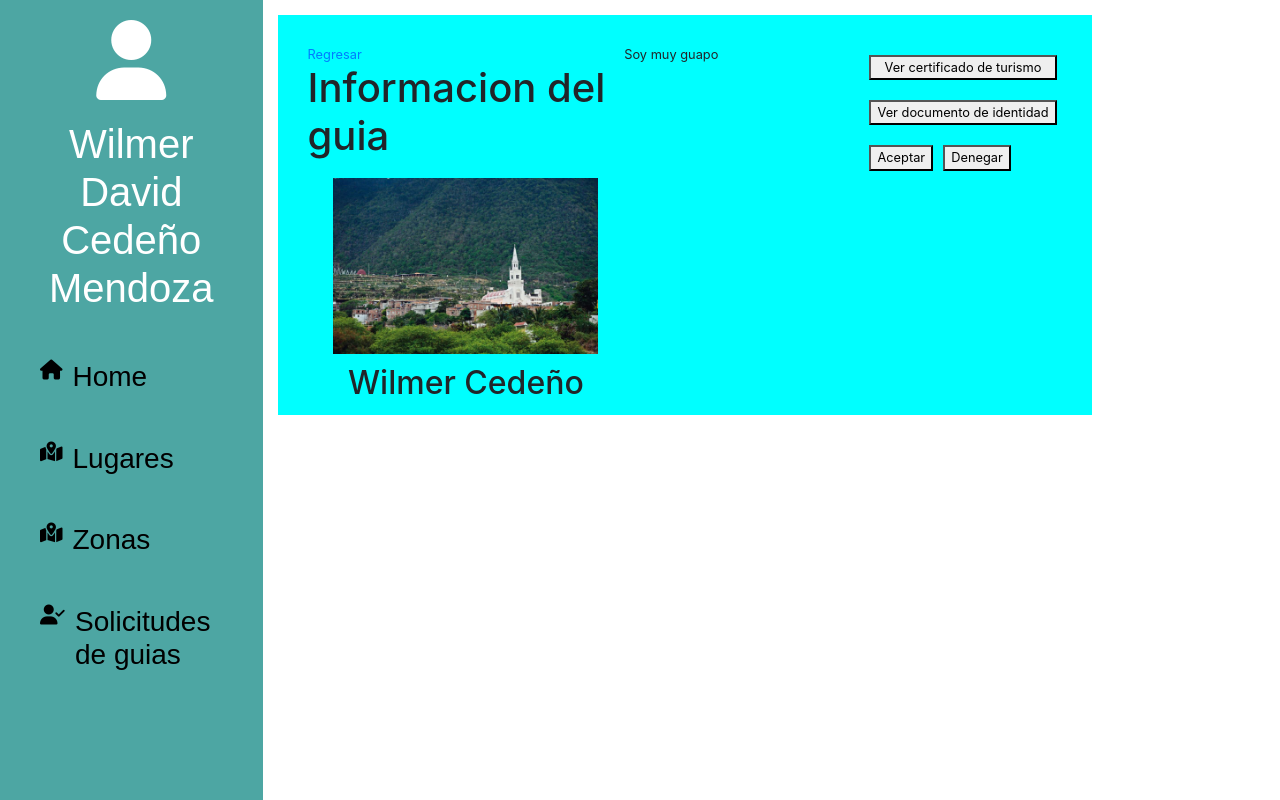
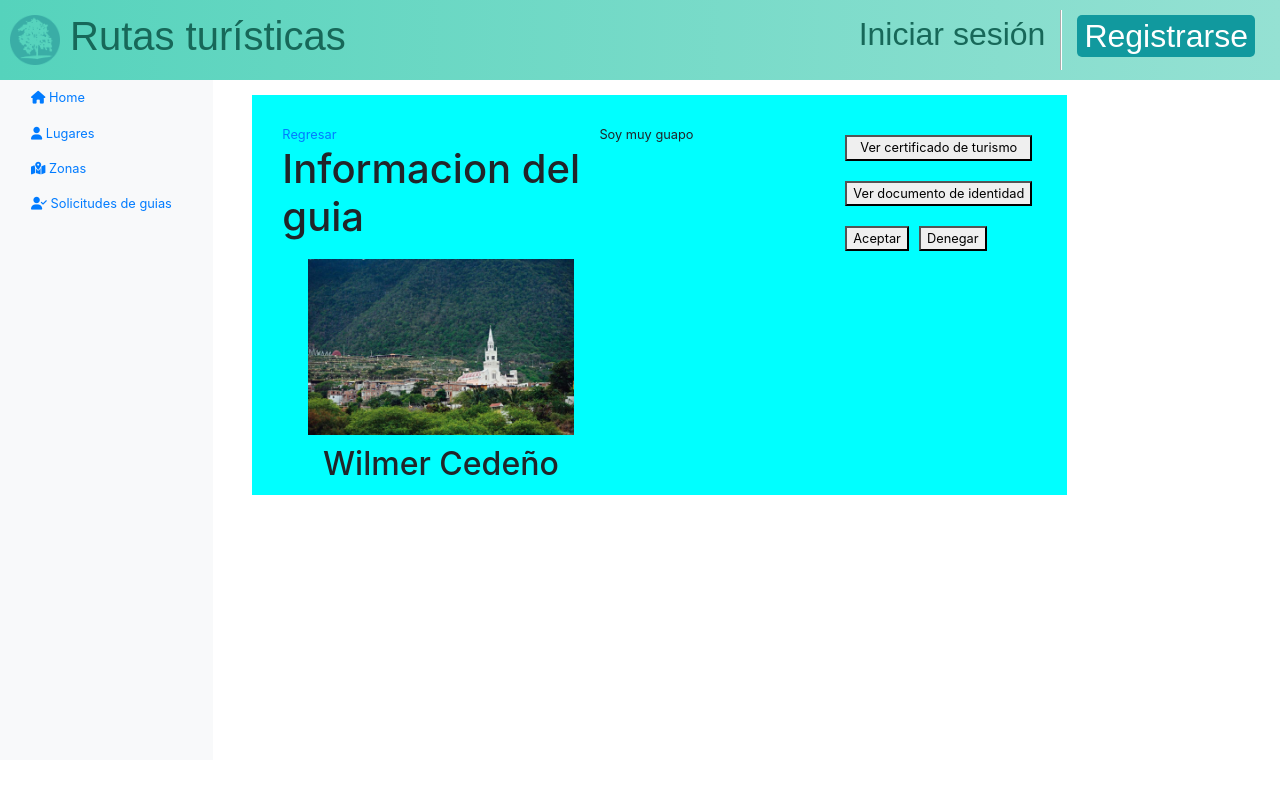
Before and after one commit to Trixtaro/rutasturisticas, a React (Create React App) app in the folder react-app/: page /admin/solicitudes in a window 1280 px wide. Built offline with nearby package versions, Linux system fonts and the light colour scheme; no server answers; a web font is replaced by a local one.

Commit message:
Se mejoró el side bar del admin

```diff
--- a/react-app/src/components/AdminLayout.js
+++ b/react-app/src/components/AdminLayout.js
@@ -6,14 +6,18 @@ import SideAdminBar from './SideAdminBar';
 import './styles/AdminLayout.css';
 
 const AdminLayout = (props) => {
-
     return (
-        <div className="AdminLayout">
-            <div className="AdminLayout body">
-                <SideAdminBar />
-                { props.children }
-            </div>
+    	<>
+		<Navbar />
+        <div className="AdminLayout container-fluid">
+			<div className="row">
+				<SideAdminBar />
+				<main role="main" className="col-md-9 ml-sm-auto col-lg-10 px-4">
+					{ props.children }
+				</main>
+			</div>
         </div>
+        </>
     );
 }
 
--- a/react-app/src/components/SideAdminBar.js
+++ b/react-app/src/components/SideAdminBar.js
@@ -4,44 +4,36 @@ import { Link } from 'react-router-dom';
 import './styles/SideAdminBar.css';
 
 class SideAdminBar extends React.Component{
-
-    render(){
+    render () {
         return (
-            <div className="SideAdminBar">
-                <div className="profile">
-                    <i className="fas fa-user" style={{ fontSize: '80px', marginBottom: '20px' }}></i>
-                    <h1>Wilmer David Cedeño Mendoza</h1>
+            <nav className="col-md-2 d-none d-md-block bg-light sidebar">
+                <div className='sidebar-sticky'>
+                    <ul className="nav flex-column">
+                        <li className="nav-item">
+                            <Link className="nav-link" to="/admin/home">
+                                    <i className="fas fa-home"></i> Home
+                            </Link>
+                        </li>
+                        <li className="nav-item">
+                            <Link className="nav-link" to="/admin/lugar">
+                                <i className="fas fa-user"></i> Lugares
+                            </Link>
+                        </li>
+                        <li className="nav-item">
+                            <Link className="nav-link" to="/admin/zona">
+                                <i className="fas fa-map-marked-alt"></i> Zonas
+                            </Link>
+                        </li>
+                        <li className="nav-item">
+                            <Link className="nav-link" to="/admin/solicitudes">
+                                <i className="fas fa-user-check"></i> Solicitudes de guias
+                            </Link>
+                        </li>
+                    </ul>
                 </div>
-                <div className="items">
-                    <Link to="/admin/home">
-                        <div className="item">
-                            <i className="fas fa-home"></i>
-                            <h3>Home</h3>
-                        </div>
-                    </Link>
-                    <Link to="/admin/lugar">
-                        <div className="item">
-                            <i className="fas fa-map-marked-alt"></i>
-                            <h3>Lugares</h3>
-                        </div>
-                    </Link>
-                    <Link to="/admin/zona">
-                        <div className="item">
-                            <i className="fas fa-map-marked-alt"></i>
-                            <h3>Zonas</h3>
-                        </div>
-                    </Link>
-                    <Link to="/admin/solicitudes">
-                        <div className="item">
-                            <i className="fas fa-user-check"></i>
-                            <h3>Solicitudes de guias</h3>
-                        </div>
-                    </Link>
-                </div>
-            </div>
+            </nav>
         )
     }
-
 }
 
 export default SideAdminBar;
--- a/react-app/src/pages/AdminHomePage.js
+++ b/react-app/src/pages/AdminHomePage.js
@@ -1,11 +1,9 @@
 import React from 'react';
 
 class AdminHomePage extends React.Component{
-
-    render(){
+    render () {
         return 'AdminHomePage';
     }
-
 }
 
 export default AdminHomePage;
```
